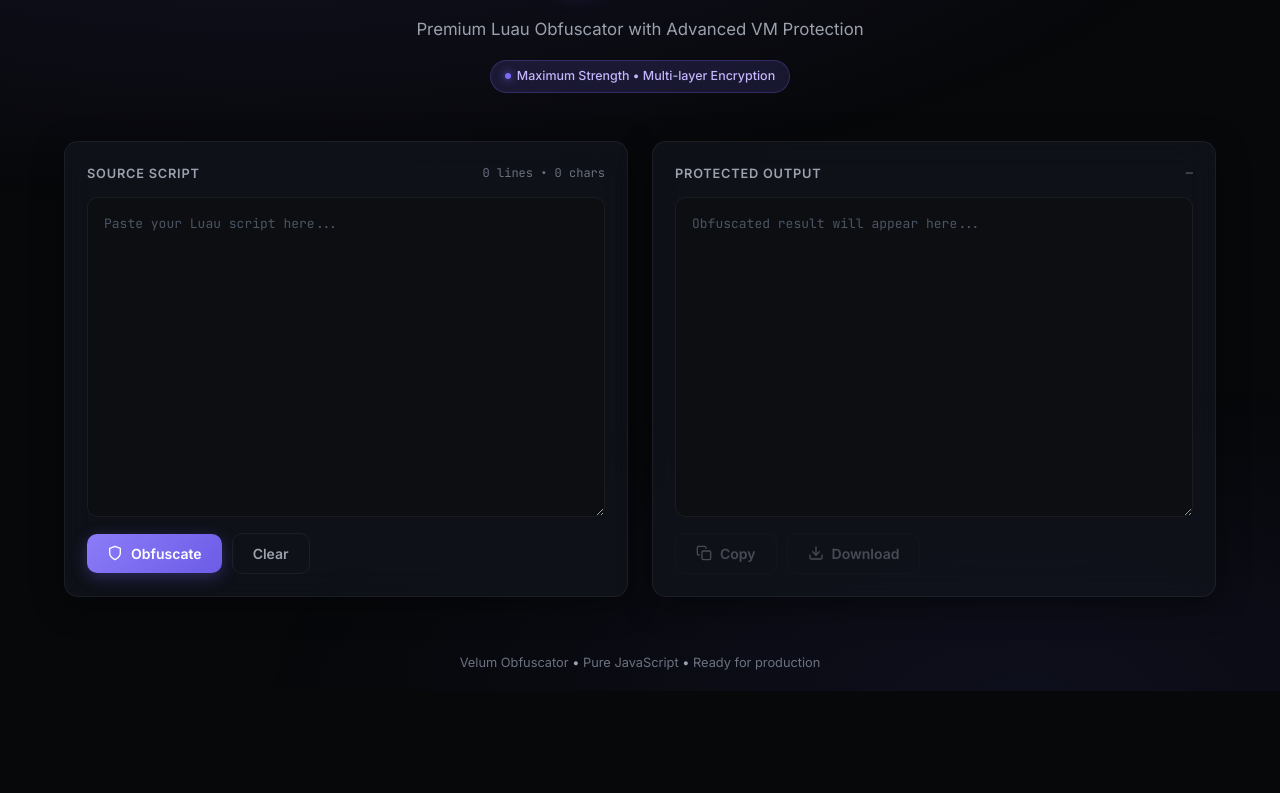
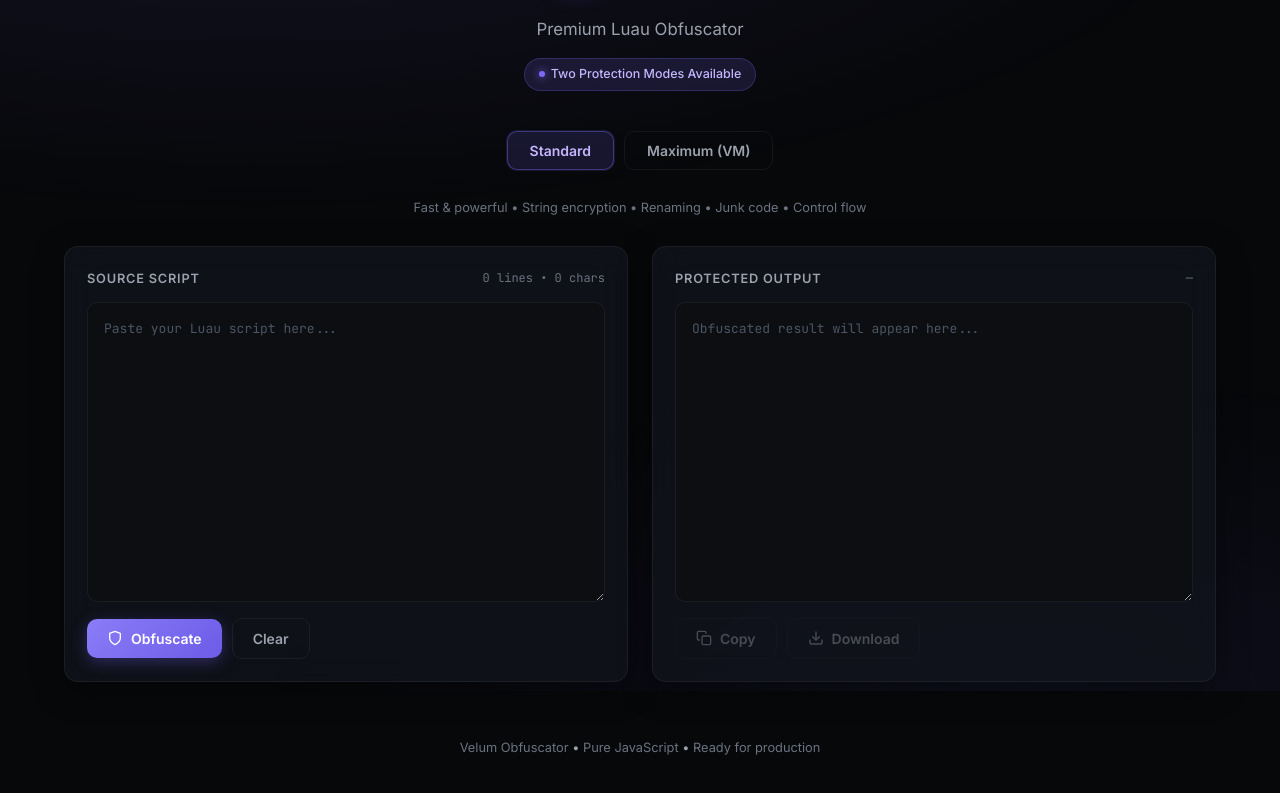
Before and after one commit to edwin3166/Webluau, a plain HTML site: page index.html in a window 1280 px wide. Shown: the part 109-902 px from the top of the page. Before the commit the page ends 861 px from the top, so only its background shows below. Drawn offline with Linux system fonts and the light colour scheme.

Commit message:
Add files via upload

```diff
--- a/index.html
+++ b/index.html
@@ -32,7 +32,6 @@
     }
 
     * { margin: 0; padding: 0; box-sizing: border-box; }
-
     html { scroll-behavior: smooth; }
 
     body {
@@ -63,10 +62,7 @@
       padding: 48px 24px 80px;
     }
 
-    header {
-      text-align: center;
-      margin-bottom: 48px;
-    }
+    header { text-align: center; margin-bottom: 40px; }
 
     .logo {
       display: inline-flex;
@@ -85,11 +81,7 @@
       box-shadow: 0 0 24px var(--accent-glow);
     }
 
-    .logo-mark svg {
-      width: 22px;
-      height: 22px;
-      color: white;
-    }
+    .logo-mark svg { width: 22px; height: 22px; color: white; }
 
     header h1 {
       font-size: 2.4rem;
@@ -105,14 +97,13 @@
       color: var(--text-secondary);
       font-size: 1.05rem;
       margin-top: 8px;
-      font-weight: 400;
     }
 
     .badge {
       display: inline-flex;
       align-items: center;
       gap: 6px;
-      margin-top: 18px;
+      margin-top: 16px;
       padding: 6px 14px;
       background: var(--accent-soft);
       border: 1px solid rgba(124, 106, 247, 0.25);
@@ -128,6 +119,47 @@
       background: var(--accent);
       border-radius: 50%;
       box-shadow: 0 0 8px var(--accent);
+    }
+
+    /* Mode Selector */
+    .mode-selector {
+      display: flex;
+      justify-content: center;
+      gap: 10px;
+      margin-bottom: 28px;
+    }
+
+    .mode-btn {
+      padding: 10px 22px;
+      border-radius: 10px;
+      border: 1px solid var(--border);
+      background: transparent;
+      color: var(--text-secondary);
+      font-size: 0.875rem;
+      font-weight: 600;
+      font-family: var(--font);
+      cursor: pointer;
+      transition: all 0.2s;
+    }
+
+    .mode-btn:hover {
+      border-color: var(--border-hover);
+      color: var(--text);
+    }
+
+    .mode-btn.active {
+      background: var(--accent-soft);
+      border-color: rgba(124, 106, 247, 0.4);
+      color: #c4b5fd;
+      box-shadow: 0 0 0 1px rgba(124, 106, 247, 0.15);
+    }
+
+    .mode-desc {
+      text-align: center;
+      font-size: 0.8rem;
+      color: var(--text-muted);
+      margin-bottom: 28px;
+      min-height: 20px;
     }
 
     .workspace {
@@ -186,7 +218,7 @@
     textarea {
       width: 100%;
       flex: 1;
-      min-height: 320px;
+      min-height: 300px;
       background: var(--bg-elevated);
       border: 1px solid var(--border);
       border-radius: var(--radius-sm);
@@ -259,7 +291,6 @@
     }
 
     .btn-ghost:disabled { opacity: 0.4; cursor: not-allowed; }
-
     .btn svg { width: 16px; height: 16px; flex-shrink: 0; }
 
     .stats {
@@ -322,7 +353,6 @@
     }
 
     .toast.error { border-color: rgba(248, 113, 113, 0.3); }
-
     .toast-icon { width: 18px; height: 18px; flex-shrink: 0; }
 
     .spinner {
@@ -351,6 +381,7 @@
       textarea { min-height: 240px; }
       .controls { flex-direction: column; align-items: stretch; }
       .btn { width: 100%; }
+      .mode-selector { flex-direction: column; align-items: center; }
     }
   </style>
 </head>
@@ -367,12 +398,18 @@
         </div>
         <h1>Velum</h1>
       </div>
-      <p class="subtitle">Premium Luau Obfuscator with Advanced VM Protection</p>
+      <p class="subtitle">Premium Luau Obfuscator</p>
       <div class="badge">
         <span></span>
-        Maximum Strength • Multi-layer Encryption
+        Two Protection Modes Available
       </div>
     </header>
+
+    <div class="mode-selector">
+      <button class="mode-btn active" data-mode="standard" id="modeStandard">Standard</button>
+      <button class="mode-btn" data-mode="maximum" id="modeMaximum">Maximum (VM)</button>
+    </div>
+    <p class="mode-desc" id="modeDesc">Fast & powerful • String encryption • Renaming • Junk code • Control flow</p>
 
     <div class="workspace">
       <div class="card">
@@ -463,9 +500,25 @@
     const stats = document.getElementById('stats');
     const toast = document.getElementById('toast');
     const toastMsg = document.getElementById('toastMsg');
+    const modeDesc = document.getElementById('modeDesc');
+    const modeBtns = document.querySelectorAll('.mode-btn');
 
-    const obfuscator = new LuauObfuscator();
+    let currentMode = 'standard';
     let toastTimer;
+
+    const descriptions = {
+      standard: 'Fast & powerful • String encryption • Renaming • Junk code • Control flow',
+      maximum: 'Maximum strength • Custom Virtual Machine • Multi-layer encryption • Integrity checks'
+    };
+
+    modeBtns.forEach(btn => {
+      btn.addEventListener('click', () => {
+        modeBtns.forEach(b => b.classList.remove('active'));
+        btn.classList.add('active');
+        currentMode = btn.dataset.mode;
+        modeDesc.textContent = descriptions[currentMode];
+      });
+    });
 
     function showToast(message, type = 'success') {
       toastMsg.textContent = message;
@@ -495,6 +548,7 @@
 
       setTimeout(() => {
         try {
+          const obfuscator = new LuauObfuscator({ mode: currentMode });
           const result = obfuscator.obfuscate(code);
           output.value = result;
 
@@ -509,7 +563,7 @@
 
           copyBtn.disabled = false;
           downloadBtn.disabled = false;
-          showToast('Script protected successfully');
+          showToast(currentMode === 'maximum' ? 'Protected with Maximum (VM)' : 'Protected with Standard mode');
         } catch (err) {
           console.error(err);
           showToast('Obfuscation failed', 'error');
@@ -557,7 +611,7 @@
       const url = URL.createObjectURL(blob);
       const a = document.createElement('a');
       a.href = url;
-      a.download = 'velum-protected.lua';
+      a.download = currentMode === 'maximum' ? 'velum-maximum.lua' : 'velum-standard.lua';
       document.body.appendChild(a);
       a.click();
       a.remove();
```
